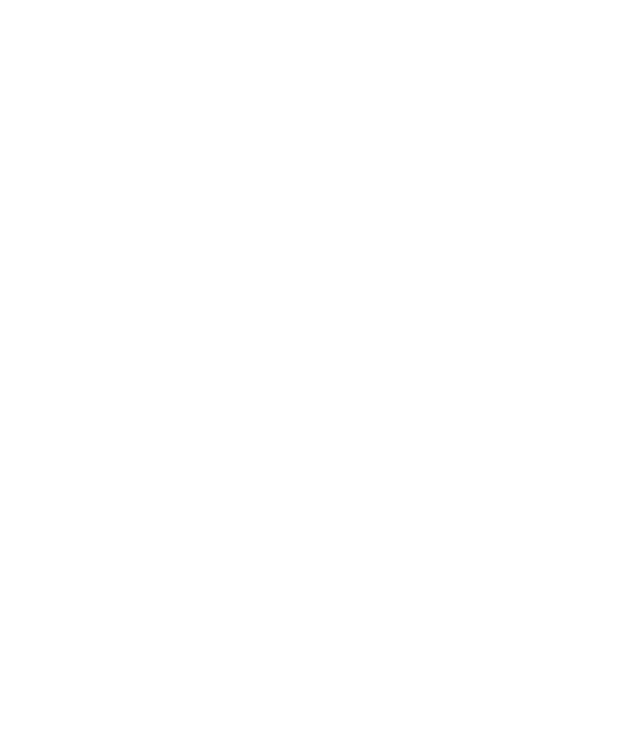
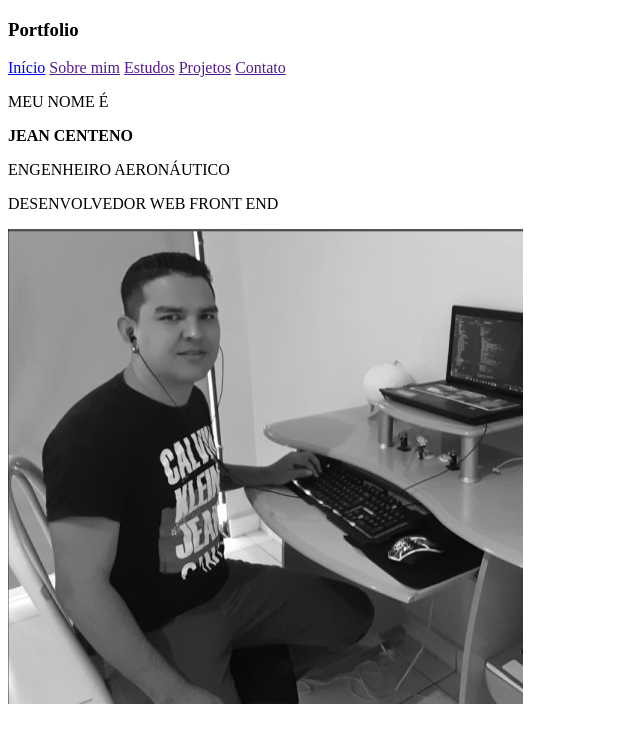
Before and after one commit to JeanM-Pro/jean-centeno-portfolio-toti, a plain HTML site: page index.html in a window 1280 px wide. Shown: the whole page, without its empty margins (0-640 px from the left). Drawn offline with Linux system fonts and the light colour scheme.

Commit message:
feat(index.html): a seção inicial do portfólio foi realizada

```diff
--- a/index.html
+++ b/index.html
@@ -5,5 +5,34 @@
     <meta name="viewport" content="width=device-width, initial-scale=1.0" />
     <title>Document</title>
   </head>
-  <body></body>
+  <body>
+    <header>
+      <nav>
+        <h3>Portfolio</h3>
+        <nav>
+          <a href="#inicio">Início</a>
+          <a href="">Sobre mim</a>
+          <a href="">Estudos</a>
+          <a href="">Projetos</a>
+          <a href="">Contato</a>
+        </nav>
+      </nav>
+    </header>
+    <section id="inicio">
+      <div>
+        <p>MEU NOME É</p>
+        <p><b>JEAN CENTENO</b></p>
+        <div>
+          <p>ENGENHEIRO AERONÁUTICO</p>
+          <p>DESENVOLVEDOR WEB FRONT END</p>
+        </div>
+      </div>
+      <div>
+        <img
+          src="images/eu.jpg"
+          alt="Jean Centeno sentado em frente a um computador"
+        />
+      </div>
+    </section>
+  </body>
 </html>
```
Also changed, not shown: images/eu.jpg (added).
